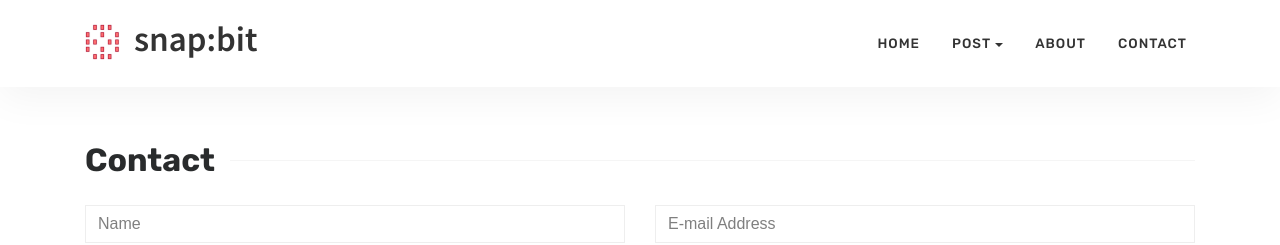
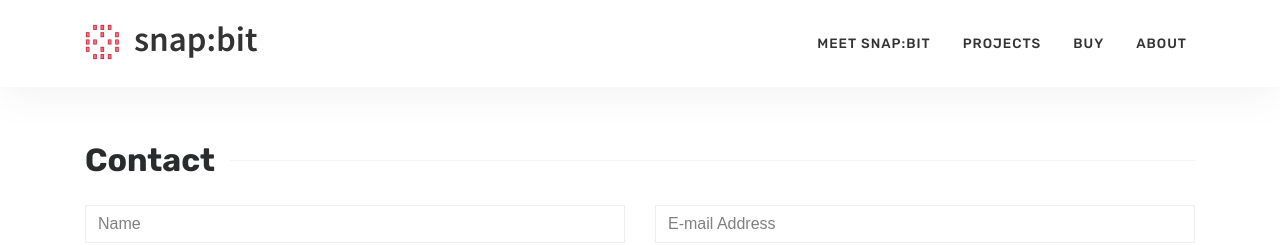
Before and after one commit to snap-bit/snap-bit.github.io, a Jekyll site: the page built from contact.html, in a window 1280 px wide. Shown: the top 245 px of the page. Built offline with Jekyll 4.4.1, drawn with Linux system fonts in a browser that asks for light colours.

Commit message:
Rename menu items

```diff
--- a/_layouts/default.html
+++ b/_layouts/default.html
@@ -19,10 +19,10 @@
     {% if jekyll.environment == 'production' %}
     <script>
         (function (i, s, o, g, r, a, m) {
-        i['GoogleAnalyticsObject'] = r; i[r] = i[r] || function () {
-            (i[r].q = i[r].q || []).push(arguments)
-        }, i[r].l = 1 * new Date(); a = s.createElement(o),
-            m = s.getElementsByTagName(o)[0]; a.async = 1; a.src = g; m.parentNode.insertBefore(a, m)
+            i['GoogleAnalyticsObject'] = r; i[r] = i[r] || function () {
+                (i[r].q = i[r].q || []).push(arguments)
+            }, i[r].l = 1 * new Date(); a = s.createElement(o),
+                m = s.getElementsByTagName(o)[0]; a.async = 1; a.src = g; m.parentNode.insertBefore(a, m)
         })(window, document, 'script', '//www.google-analytics.com/analytics.js', 'ga');
 
         ga('create', '{{site.google_analytics}}', 'auto');
@@ -63,26 +63,19 @@
                 <ul class="navbar-nav ml-auto">
 
                     <li class="nav-item">
-                        <a class="nav-link" href="{{ site.baseurl }}/index.html">Home</a>
+                        <a class="nav-link" href="{{ site.baseurl }}/meet">Meet snap:bit</a>
                     </li>
 
-                    <li class="nav-item dropdown">
-                        <a class="nav-link dropdown-toggle" href="#" id="dropdown01" data-toggle="dropdown"
-                            aria-haspopup="true" aria-expanded="false">Post</a>
-                        <div class="dropdown-menu" aria-labelledby="dropdown01">
-                            <a class="dropdown-item" href="{{ site.baseurl }}/jekyll/tutorial/2018/01/12/is-intelligence-enough.html">Left
-                                Sidebar</a>
-                            <a class="dropdown-item" href="{{ site.baseurl }}/jekyll/tutorial/2018/01/12/red-riding.html">Right
-                                Sidebar</a>
-                        </div>
+                    <li class="nav-item">
+                        <a class="nav-link" href="{{ site.baseurl }}/projects">Projects</a>
+                    </li>
+
+                    <li class="nav-item">
+                        <a class="nav-link" href="{{ site.baseurl }}/buy">Buy</a>
                     </li>
 
                     <li class="nav-item">
                         <a class="nav-link" href="{{ site.baseurl }}/about">About</a>
-                    </li>
-
-                    <li class="nav-item">
-                        <a class="nav-link" href="{{ site.baseurl }}/contact">Contact</a>
                     </li>
 
                 </ul>
```
